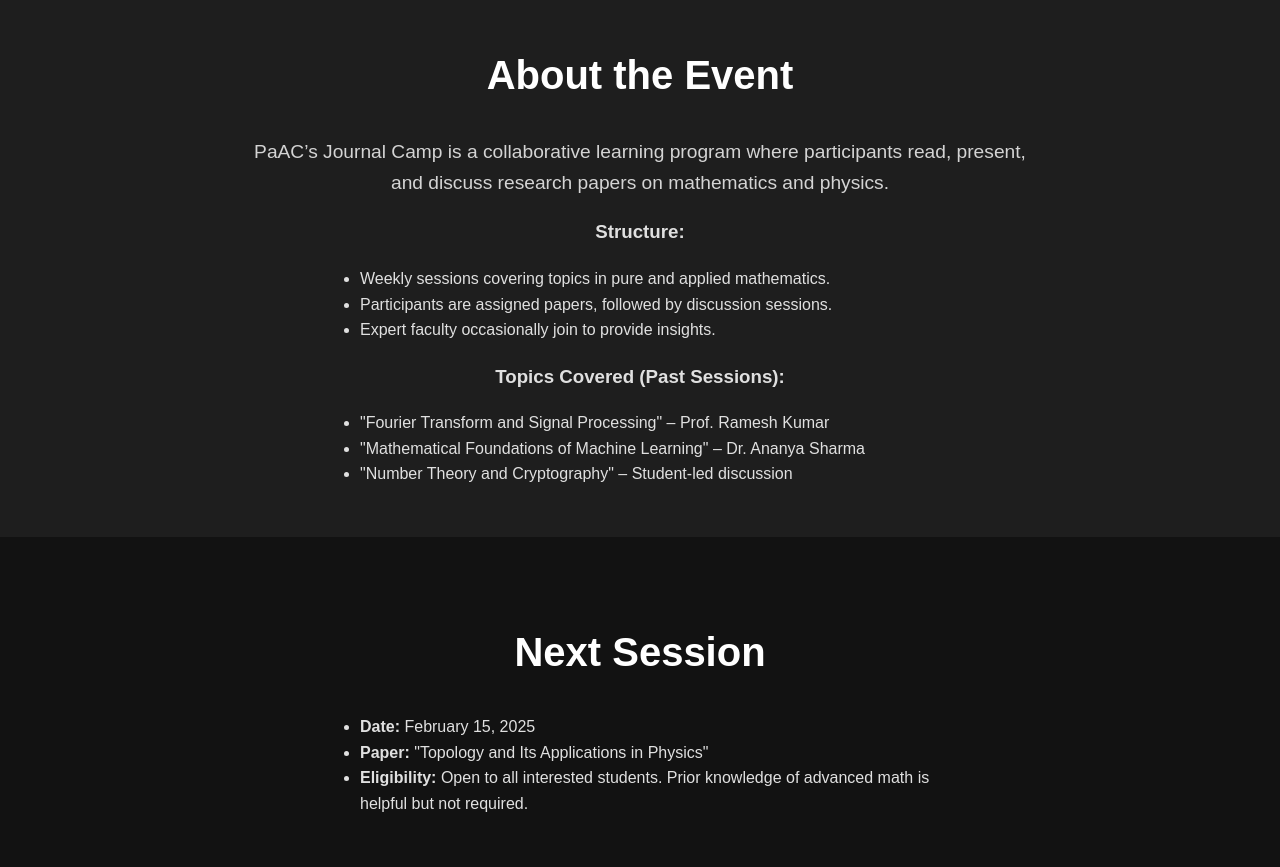
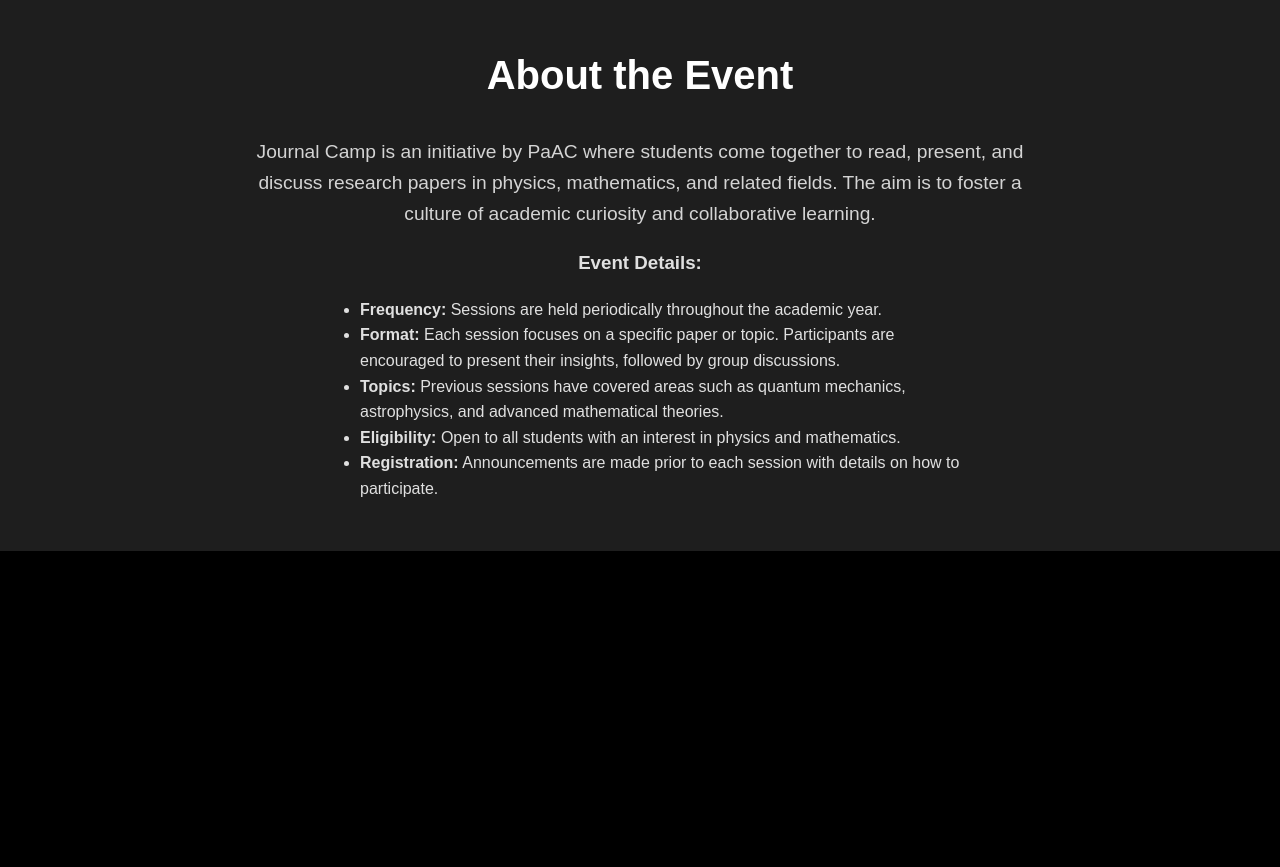
Before and after one commit to Bhavi-1266/paaac, a plain HTML site: page journal-camp.html in a window 1280 px wide. Shown: the part 840-1707 px from the top of the page. After the commit the page ends 1391 px from the top, so only its background shows below. Drawn offline with Linux system fonts and the light colour scheme.

Commit message:
Update journal-camp.html

```diff
--- a/journal-camp.html
+++ b/journal-camp.html
@@ -29,27 +29,15 @@
   <section class="about-section">
     <h2>About the Event</h2>
     <p>
-      PaAC’s Journal Camp is a collaborative learning program where participants read, present, and discuss research papers on mathematics and physics.
+      Journal Camp is an initiative by PaAC where students come together to read, present, and discuss research papers in physics, mathematics, and related fields. The aim is to foster a culture of academic curiosity and collaborative learning.
     </p>
-    <h3>Structure:</h3>
+    <h3>Event Details:</h3>
     <ul style="text-align: left; max-width: 600px; margin: 0 auto;">
-      <li>Weekly sessions covering topics in pure and applied mathematics.</li>
-      <li>Participants are assigned papers, followed by discussion sessions.</li>
-      <li>Expert faculty occasionally join to provide insights.</li>
-    </ul>
-    <h3>Topics Covered (Past Sessions):</h3>
-    <ul style="text-align: left; max-width: 600px; margin: 0 auto;">
-      <li>"Fourier Transform and Signal Processing" – Prof. Ramesh Kumar</li>
-      <li>"Mathematical Foundations of Machine Learning" – Dr. Ananya Sharma</li>
-      <li>"Number Theory and Cryptography" – Student-led discussion</li>
-    </ul>
-  </section>
-  <section class="events-section">
-    <h2>Next Session</h2>
-    <ul style="text-align: left; max-width: 600px; margin: 0 auto;">
-      <li><strong>Date:</strong> February 15, 2025</li>
-      <li><strong>Paper:</strong> "Topology and Its Applications in Physics"</li>
-      <li><strong>Eligibility:</strong> Open to all interested students. Prior knowledge of advanced math is helpful but not required.</li>
+      <li><strong>Frequency:</strong> Sessions are held periodically throughout the academic year.</li>
+      <li><strong>Format:</strong> Each session focuses on a specific paper or topic. Participants are encouraged to present their insights, followed by group discussions.</li>
+      <li><strong>Topics:</strong> Previous sessions have covered areas such as quantum mechanics, astrophysics, and advanced mathematical theories.</li>
+      <li><strong>Eligibility:</strong> Open to all students with an interest in physics and mathematics.</li>
+      <li><strong>Registration:</strong> Announcements are made prior to each session with details on how to participate.</li>
     </ul>
   </section>
 </body>
```
